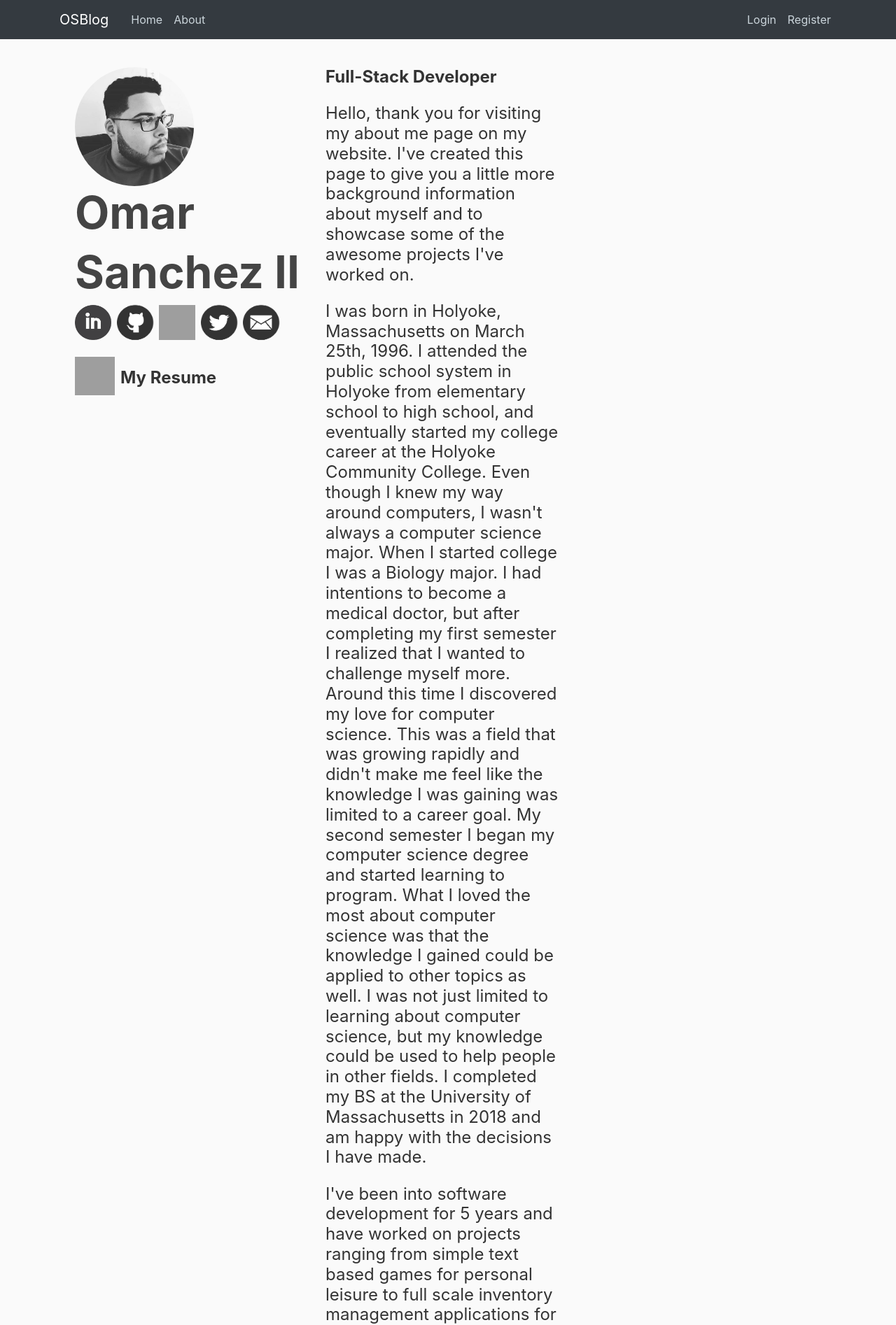
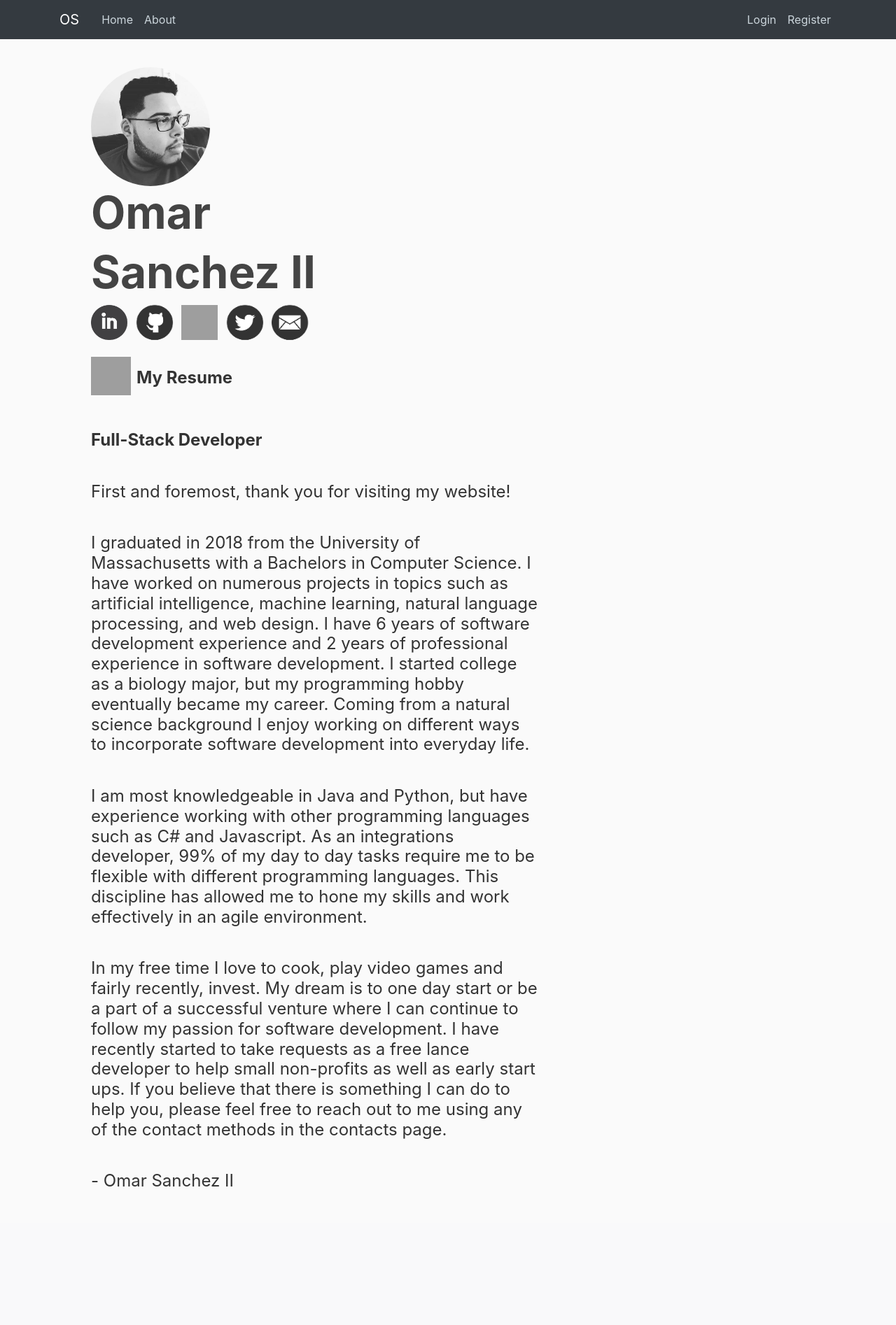
Before and after one commit to Osanchez/PortfolioWebsite, a Django app: template blog/templates/blog/about.html in a window 1280 px wide. Shown: the top 1894 px of the page at 70% size. After the commit the page ends 1696 px from the top, so only its background shows below. Run offline with Django 3.2, Linux system fonts and the light colour scheme; the template is opened without the code that fills it, so the values that code supplies are empty; some libraries are stand-ins or nearby versions; grey boxes are pictures that could not be loaded.

Commit message:
updated about me page

```diff
--- a/blog/templates/blog/about.html
+++ b/blog/templates/blog/about.html
@@ -31,10 +31,9 @@
 <main role="main" class="container">
     <!-- Content Section About -->
     <!--Grid row-->
-    <div class="row">
+    <div class="container">
         <!--Grid column-->
-        <div class="col-md-6">
-            <div class="centerBlock">
+        <div class="col">
             <img class="rounded-circle animated fadeInLeft" src="{% static "blog/about/me.jpg" %}" width="170px"
                  height="170px">
             <h1 class="animated fadeInDown larger-text"><strong>Omar</strong></h1>
@@ -62,63 +61,41 @@
                 <p class="p-3 font-weight-bold animated fadeInRight" style="color:rgb(52,52,52);">My Resume</p>
             </a>
         </div>
-        </div>
 
-        <div class="col-md-6">
-            <div>
+        <div class="col">
             <p class="wow fadeInLeft" data-wow-duration="1s"><strong>
                 Full-Stack Developer
             </strong></p>
 
             <p class="wow fadeInRight" data-wow-duration="1s">
-                    Hello, thank you for visiting my about me page on my website.
-                    I've created this page to give you a little more background information about myself and to
-                    showcase some of the awesome projects I've worked on.
-
+                First and foremost, thank you for visiting my website!
             </p>
 
             <p class="wow fadeInLeft" data-wow-duration="1s">
-                    I was born in Holyoke, Massachusetts on March 25th, 1996.
-                    I attended the public school system in Holyoke from elementary school to high school,
-                    and eventually started my college career at the Holyoke Community College.
-                    Even though I knew my way around computers, I wasn't always a computer science major.
-                    When I started college I was a Biology major. I had intentions to become a medical doctor, but
-                    after completing my first semester I realized that I wanted to challenge myself more.
-                    Around this time I discovered my love for computer science.
-                    This was a field that was growing rapidly and didn't make me feel like the knowledge I was gaining was limited
-                    to a career goal.
-                    My second semester I began my computer science degree and started learning to program. What I loved
-                    the most about computer science was that the knowledge I gained could be applied to other topics as well.
-                    I was not just limited to learning about computer science, but my knowledge could be used to help
-                    people in other fields. I completed my BS at the University of Massachusetts in 2018 and
-                    am happy with the decisions I have made.
+                I graduated in 2018 from the University of Massachusetts with a Bachelors in Computer Science.
+                I have worked on numerous projects in topics such as artificial intelligence, machine learning,
+                natural language processing, and web design. I have 6 years of software development experience and
+                2 years of professional experience in software development. I started college as a biology major,
+                but my programming hobby eventually became my career. Coming from a natural science background I enjoy working on
+                different ways to incorporate software development into everyday life.
             </p>
 
             <p class="wow fadeInRight" data-wow-duration="1s">
-                    I've been into software development for 5 years and have worked on projects ranging
-                    from simple text based games for personal leisure to full scale inventory management applications
-                    for Hewlett Packard Enterprise. In my free time I create game play assist scripts
-                    for a popular video game known as Runescape, and also like to explore hardware such as high speed drones
-                    and custom RGB LED fixtures.
+                I am most knowledgeable in Java and Python, but have experience working with other programming languages
+                such as C# and Javascript. As an integrations developer, 99% of my day to day tasks require me to be flexible with different programming languages.
+                This discipline has allowed me to hone my skills and work effectively in an agile environment.
             </p>
 
             <p class="wow fadeInLeft" data-wow-duration="1s">
-                    My expertise is in Java and Python development. A vast majority of my work has been on
-                    back-end development. For about a year now I've been teaching myself front-end development.
-                    Through this I have learned to work with the Django framework, and use some design languages such as
-                    HTML, CSS and bootstrap. In fact, that's how you're viewing this page right now!
+                In my free time I love to cook, play video games and fairly recently, invest. My dream is to one day start or be a part of
+                a successful venture  where I can continue to follow my passion for software development.
+                I have recently started to take requests as a free lance developer to help small non-profits as well as early start ups.
+                If you believe that there is something I can do to help you, please feel free to reach out to me using any of the contact methods in the contacts page.
             </p>
 
-                <p class="wow fadeInRight" data-wow-duration="1s">
-                    I love to cook and listen to music when I'm not programming. My dream is to start my own company and
-                    help people like myself find a passion in programming.
-                    If you'd like to reach out to me for a job interview or would just like to have a chat
-                    feel free to reach me at my personal email (omarsanchezdev@gmail.com). I look forward to hearing from you!
-                    <br/>
-                    <br/>
+            <p class="wow fadeInRight" data-wow-duration="4s">
                 - Omar Sanchez II
             </p>
-            </div>
         </div>
     </div>
 </main>
--- a/blog/templates/blog/base.html
+++ b/blog/templates/blog/base.html
@@ -25,7 +25,7 @@
     <header class="site-header">
         <nav class="navbar navbar-expand-md navbar-dark bg-dark fixed-top">
             <div class="container">
-                <a class="navbar-brand mr-4" href="{% url 'blog-home' %}">OSBlog</a>
+                <a class="navbar-brand mr-4" href="{% url 'blog-home' %}">OS</a>
                 <button class="navbar-toggler" type="button" data-toggle="collapse" data-target="#navbarToggle"
                         aria-controls="navbarToggle" aria-expanded="false" aria-label="Toggle navigation">
                     <span class="navbar-toggler-icon"></span>
```
Also changed, not shown: SpotiQueue/settings.py (deleted, +0 -145 lines), SpotiQueue/urls.py (deleted, +0 -37 lines), SpotiQueue/wsgi.py (deleted, +0 -20 lines), SpotiQueue/__init__.py (deleted), db.sqlite3. Lines whose indentation alone changed are shown as unchanged.
